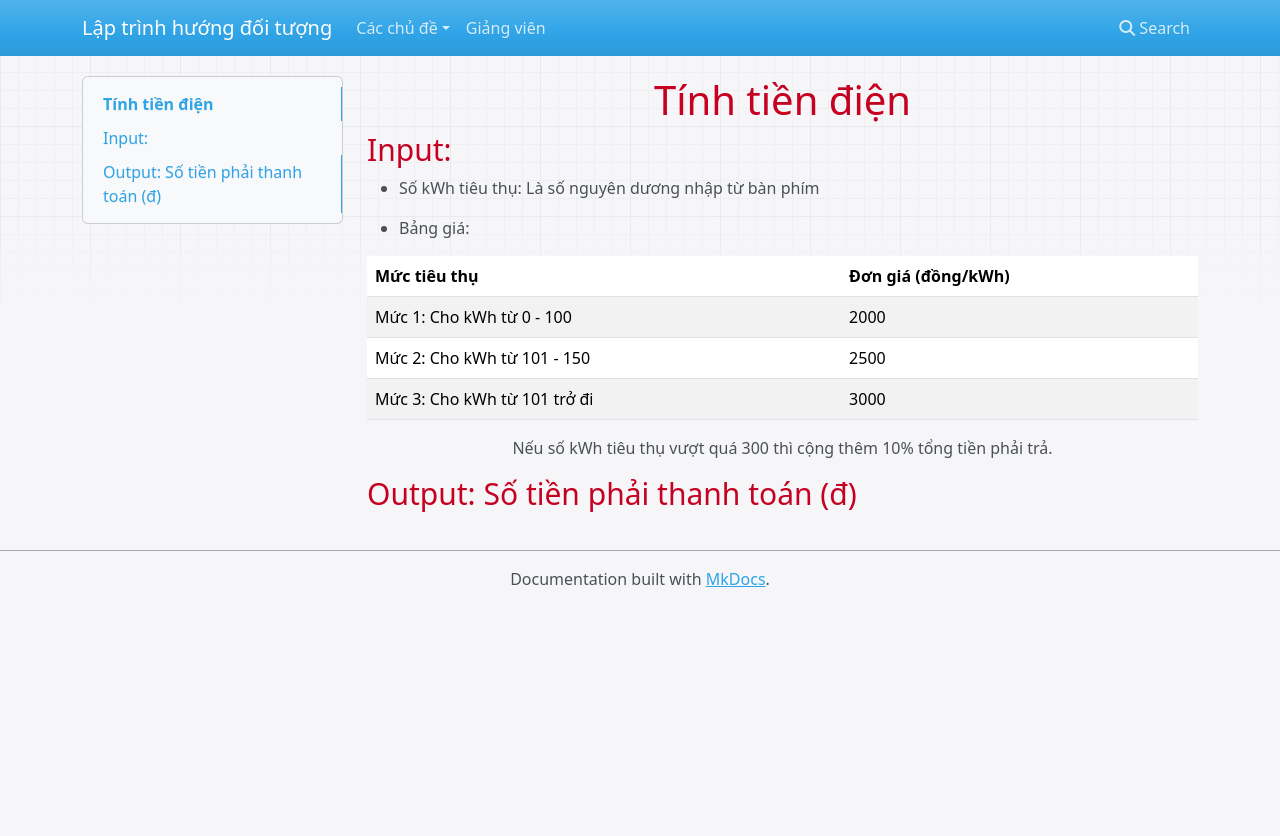
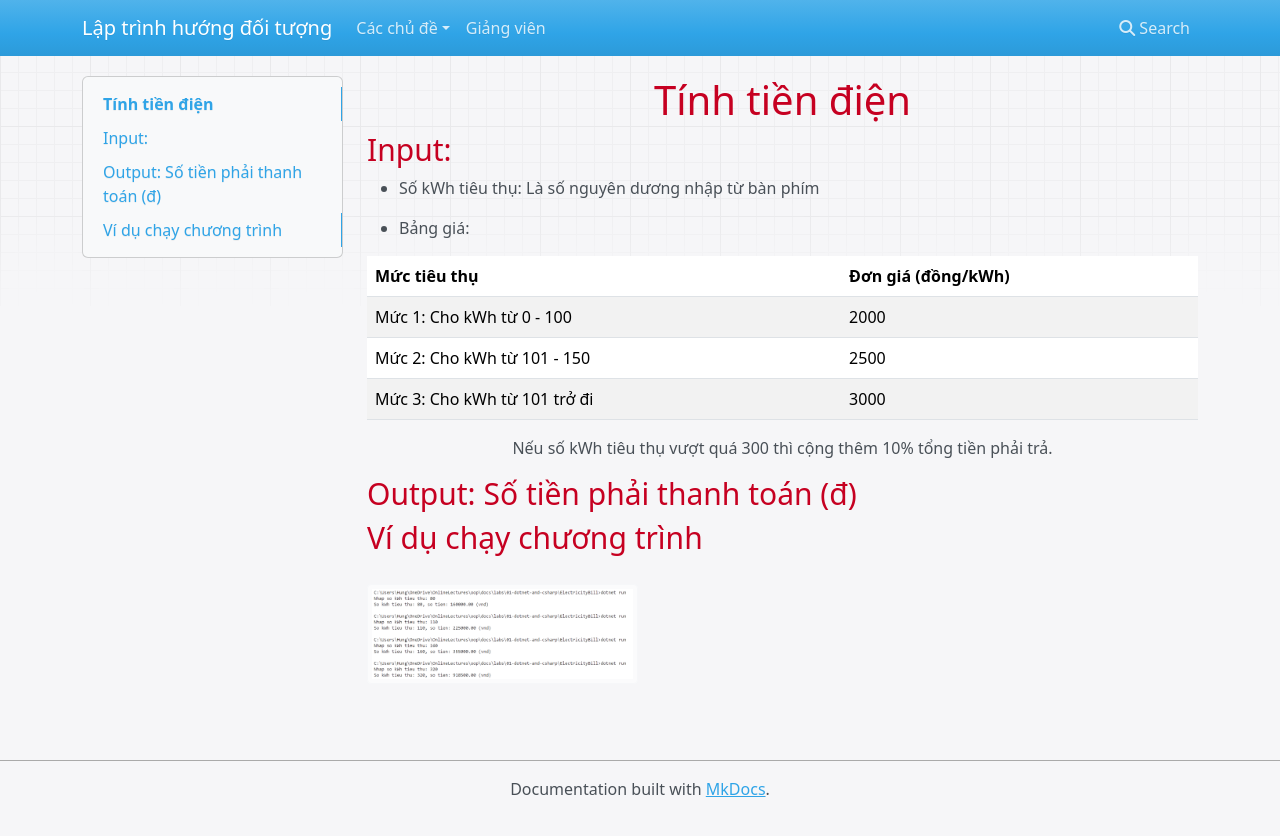
Before and after one commit to nd-hung/python-programming, an MkDocs documentation site: the page built from docs/labs/01-dotnet-and-csharp/electricitybill/README.md, in a window 1280 px wide. Shown: the top 836 px of the page. Built offline with MkDocs 1.6.1, drawn with Linux system fonts in a browser that asks for light colours; nearby versions of some CDN libraries; old or Windows-style settings are respelled for this version of MkDocs.

Commit message:
Added run example

```diff
--- a/docs/labs/01-dotnet-and-csharp/electricitybill/README.md
+++ b/docs/labs/01-dotnet-and-csharp/electricitybill/README.md
@@ -14,3 +14,7 @@
 Nếu số kWh tiêu thụ vượt quá 300 thì cộng thêm 10% tổng tiền phải trả.
 
 ## Output: Số tiền phải thanh toán (đ)
+
+## Ví dụ chạy chương trình
+
+<img src="ElectricityBillRun.PNG" alt="Run example" style="height: 100px;"/>
```
Also changed, not shown: docs/labs/01-dotnet-and-csharp/electricitybill/ElectricityBillRun.PNG (added), 1 other file.
